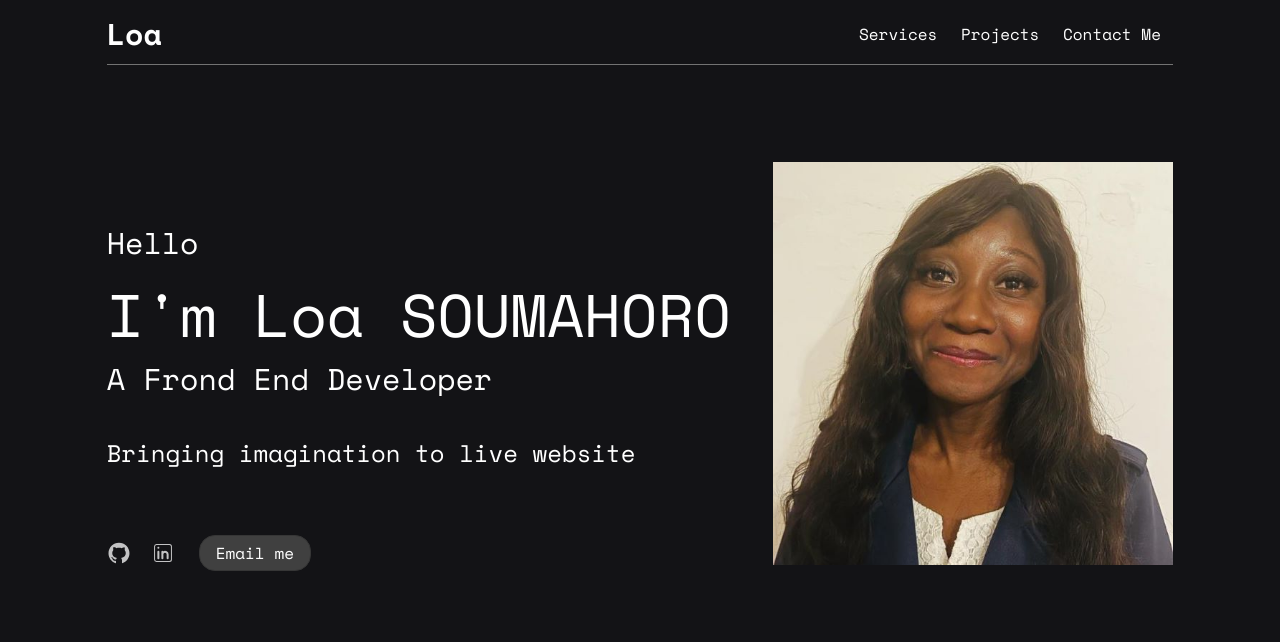
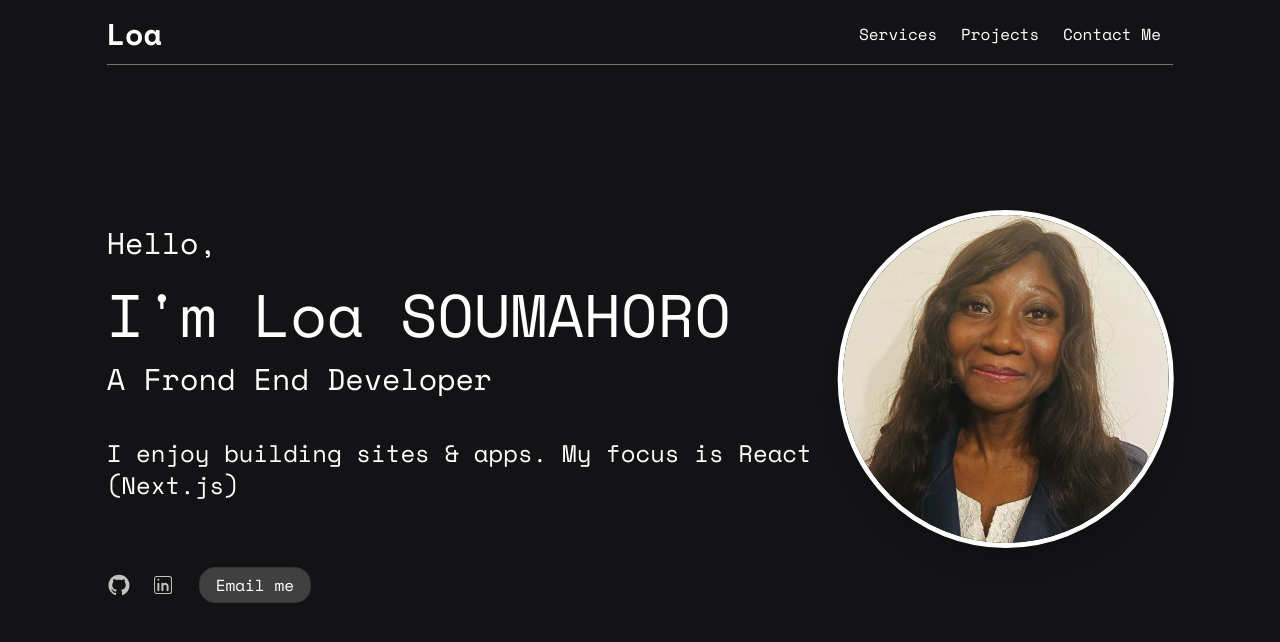
Before and after one commit to LoaGnadjouSoumahoro/my-portfolio, a Next.js app: page / in a window 1280 px wide. Shown: the top 642 px of the page. Built offline with nearby package versions, Linux system fonts and the light colour scheme.

Commit message:
Arrondissement de la bordure de la phot

```diff
--- a/app/Container.tsx
+++ b/app/Container.tsx
@@ -13,17 +13,19 @@ const Container = (props: Props) => {
         <div className="flex justify-end items-end max-md:pt-4">
           <div className="relative">
             <img
-              className="w-100% h-auto transform -scale-x-100"
+              className="w-400 h-400 h-auto transform -scale-x-100 rounded-full object-cover border-[0.35rem] border-white shadow-xl"
               width={400}
+              height={400}
               src="profile.jpg"
               alt="profile Image"
+              priority={true}
             />
             <div className="w-[60%] overflow-hidden h-[70%] z-[-1] top-[10%] left-[20%] rounded-full bg-gradient-to-r from-slate-600 via-slate-400 absolut"></div>
           </div>
         </div>
         <div className="p-4 pl-0 mt-5 sm:mt-20">
           <p className="text-xl sm:text-2xl md:text-xl lg:text-2xl xl:text-3xl">
-            Hello
+            Hello,
           </p>
           <h1 className="text-4xl sm:text-5xl md:text-4xl lg:text-5xl xl:text-6xl pt-2 lg:pt-6">
             I&apos;m Loa SOUMAHORO
@@ -32,7 +34,7 @@ const Container = (props: Props) => {
             A Frond End Developer
           </p>
           <p className="text-base sm:text-xl md:text-base lg:text-xl xl:text-2xl lg:pt-6">
-            Bringing imagination to live website
+            I enjoy building sites & apps. My focus is React (Next.js)
           </p>
           <div className="flex items-center mt-6 md:mt-14">
             <ul className="flex items-center space-x-2 sm:space-x-5 mr-6 my-4">
```
